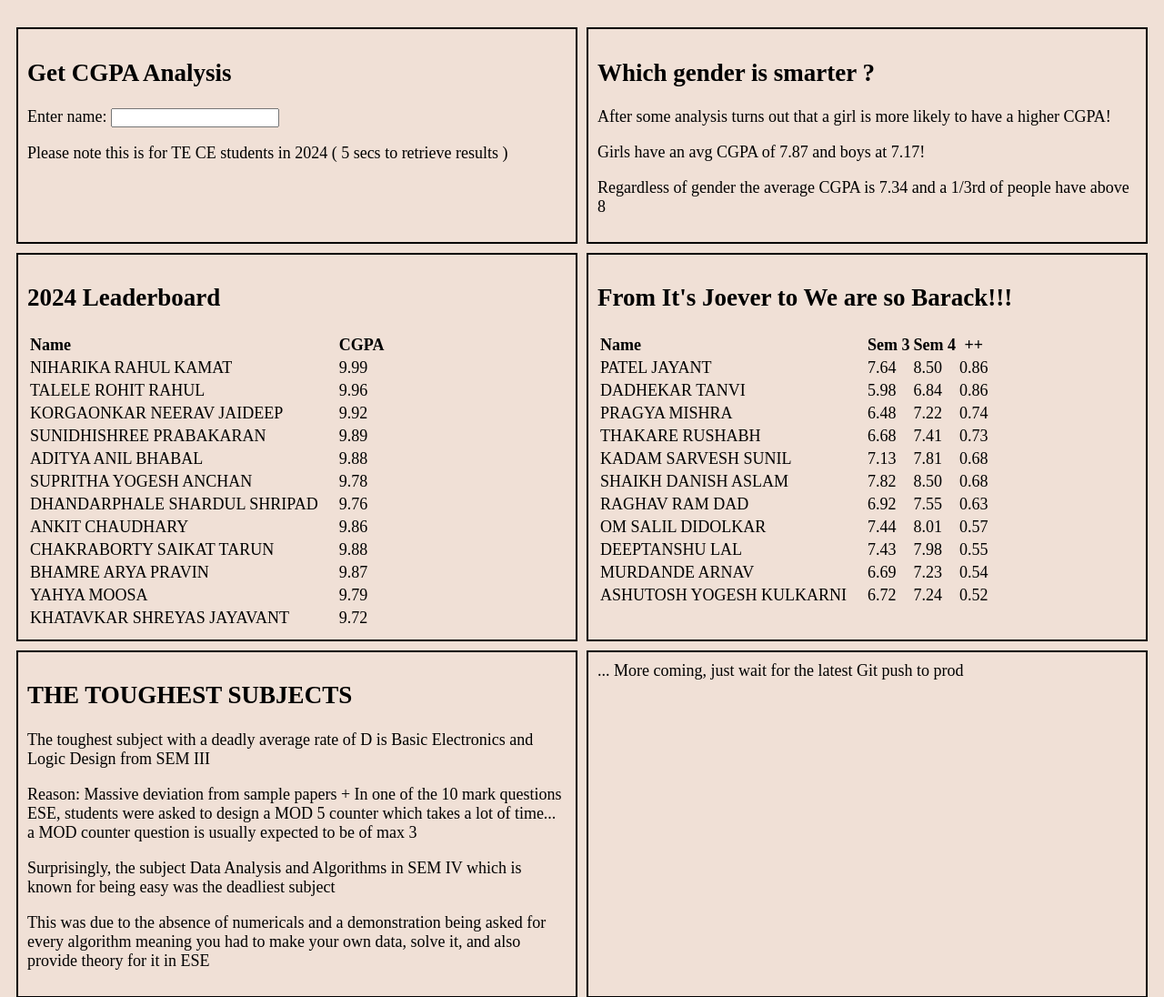
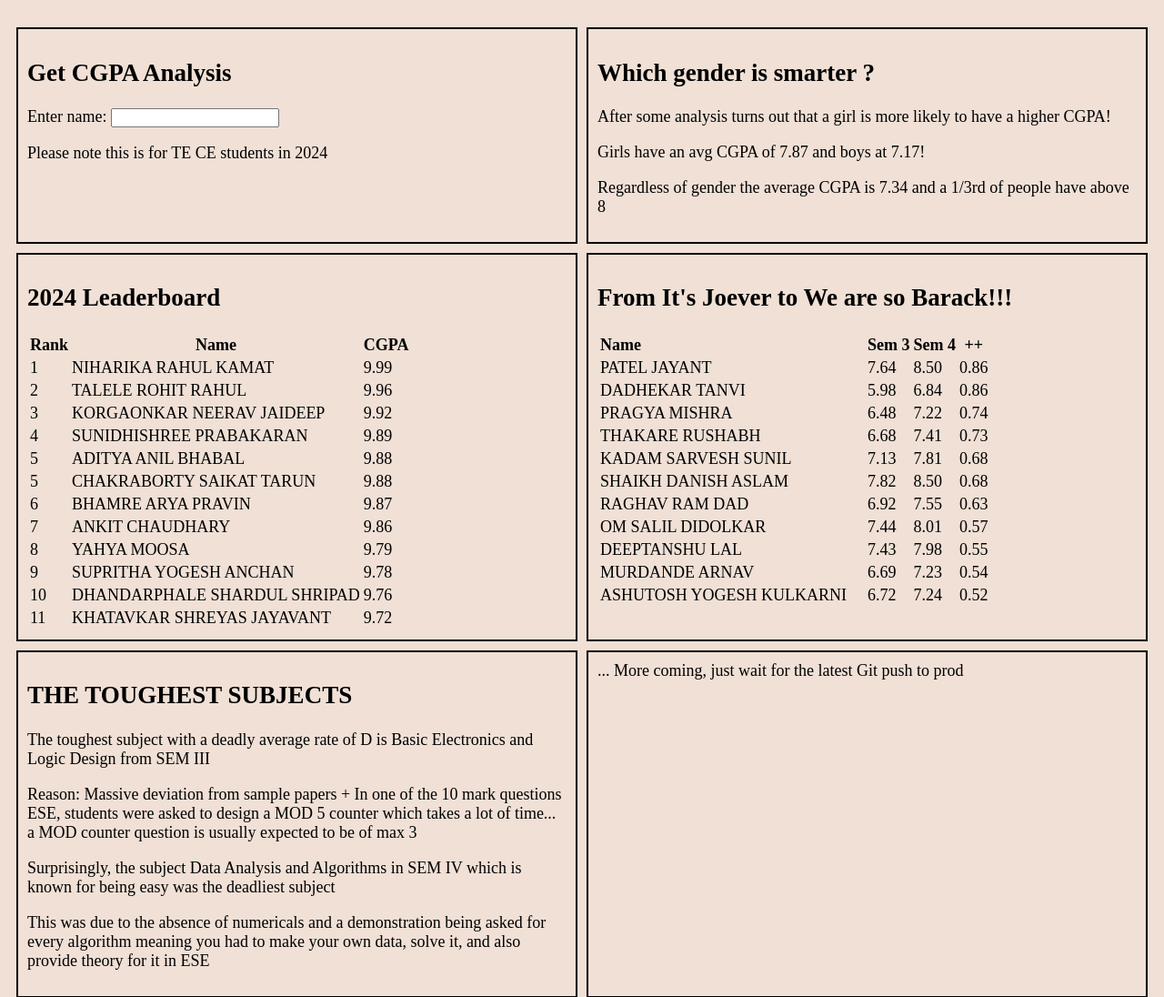
Before and after one commit to ShreyasAndurlekar/CGPA-Analytics, a Flask app: page / in a window 1280 px wide. Shown: the part 110-1206 px from the top of the page at 91% size. Run offline with Flask 3, Linux system fonts and the light colour scheme.

Commit message:
Some finishes

```diff
--- a/templates/find.html
+++ b/templates/find.html
@@ -3,6 +3,7 @@
 <head>
     <meta name="viewport" content="width=device-width, initial-scale=1.0">
     <title>Ancestry.com</title>
+    <link rel="icon" href="https://i.pinimg.com/originals/52/8e/b3/528eb326e79ca1fc8292910792d6f074.png" type="image/png">
     <link rel = "stylesheet" href = "../static/styles1.css">
 </head>
 <body style = "background-color:#F0E0D6;">
--- a/templates/index.html
+++ b/templates/index.html
@@ -3,6 +3,7 @@
 <head>
     <meta name="viewport" content="width=device-width, initial-scale=1.0">
     <title>Ancestry.com</title>
+    <link rel="icon" href="https://i.pinimg.com/originals/52/8e/b3/528eb326e79ca1fc8292910792d6f074.png" type="image/png">
     <link rel = "stylesheet" href = "../static/styles2.css">
 </head>
     <body style = "background-color:#F0E0D6;">
@@ -38,7 +39,7 @@
                     </div>
                  {% endif %}
 
-                <p>Please note this is for TE CE students in 2024 ( 5 secs to retrieve results )</p>
+                <p>Please note this is for TE CE students in 2024</p>
             </div>
 
             <div class="box">
@@ -52,54 +53,67 @@
                 <h2>2024 Leaderboard</h2>
                 <table>
                     <tr>
+                        <th>Rank</th>
                         <th>Name</th>
                         <th>CGPA</th>
                     </tr>
                     <tr>
+                        <td>1</td>
                         <td>NIHARIKA RAHUL KAMAT</td>
                         <td>9.99</td>
                     </tr>
                     <tr>
+                        <td>2</td>
                         <td>TALELE ROHIT RAHUL</td>
                         <td>9.96</td>
                     </tr>
                     <tr>
+                        <td>3</td>
                         <td>KORGAONKAR NEERAV JAIDEEP</td>
                         <td>9.92</td>
                     </tr>
                     <tr>
+                        <td>4</td>
                         <td>SUNIDHISHREE PRABAKARAN</td>
                         <td>9.89</td>
                     </tr>
                     <tr>
+                        <td>5</td>
                         <td>ADITYA ANIL BHABAL</td>
                         <td>9.88</td>
                     </tr>
                     <tr>
+                        <td>5</td>
+                        <td>CHAKRABORTY SAIKAT TARUN</td>
+                        <td>9.88</td>
+                    </tr>
+                    <tr>
+                        <td>6</td>
+                        <td>BHAMRE ARYA PRAVIN</td>
+                        <td>9.87</td>
+                    </tr>
+                    <tr>
+                        <td>7</td>
+                        <td>ANKIT CHAUDHARY</td>
+                        <td>9.86</td>
+                    </tr>
+                    <tr>
+                        <td>8</td>
+                        <td>YAHYA MOOSA</td>
+                        <td>9.79</td>
+                    </tr>
+                    <tr>
+                        <td>9</td>
                         <td>SUPRITHA YOGESH ANCHAN</td>
                         <td>9.78</td>
                     </tr>
                     <tr>
+                        <td>10</td>
                         <td>DHANDARPHALE SHARDUL SHRIPAD</td>
                         <td>9.76</td>
                     </tr>
                     <tr>
-                        <td>ANKIT CHAUDHARY</td>
-                        <td>9.86</td>
-                    </tr>
-                    <tr>
-                        <td>CHAKRABORTY SAIKAT TARUN</td>
-                        <td>9.88</td>
-                    </tr>
-                    <tr>
-                        <td>BHAMRE ARYA PRAVIN</td>
-                        <td>9.87</td>
-                    </tr>
-                    <tr>
-                        <td>YAHYA MOOSA</td>
-                        <td>9.79</td>
-                    </tr>
-                    <tr>
+                        <td>11</td>
                         <td>KHATAVKAR SHREYAS JAYAVANT</td>
                         <td>9.72</td>
                     </tr>
--- a/templates/map.html
+++ b/templates/map.html
@@ -4,6 +4,7 @@
     <meta charset="UTF-8">
     <meta name="viewport" content="width=device-width, initial-scale=1.0">
     <title>Ancestry.com</title>
+    <link rel="icon" href="https://i.pinimg.com/originals/52/8e/b3/528eb326e79ca1fc8292910792d6f074.png" type="image/png">
     <link rel="stylesheet" href="../static/styles2.css">
     <style>
         body {
```
